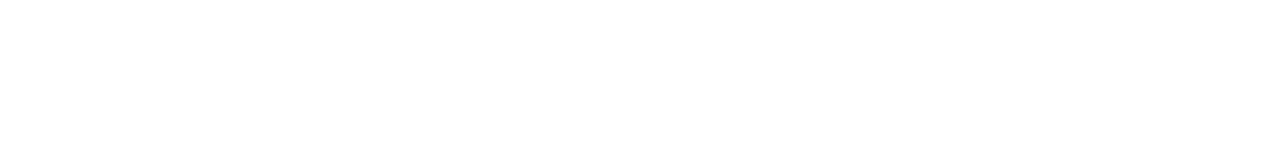
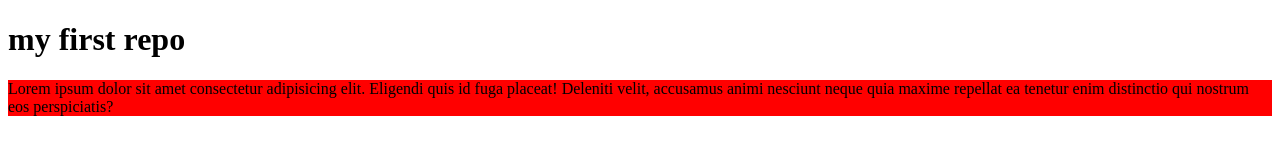
Before and after one commit to saymasadia11/my-first-repo, a plain HTML site: page index.html in a window 1280 px wide. Drawn offline with Linux system fonts and the light colour scheme.

Commit message:
added my first blog

```diff
--- a/index.html
+++ b/index.html
@@ -5,8 +5,13 @@
     <meta http-equiv="X-UA-Compatible" content="IE=edge">
     <meta name="viewport" content="width=device-width, initial-scale=1.0">
     <title>my first repo</title>
+    <link rel="stylesheet" href="style/blog.css">
 </head>
 <body>
+    <h1>my first repo</h1>
+    <div class="div">
+        Lorem ipsum dolor sit amet consectetur adipisicing elit. Eligendi quis id fuga placeat! Deleniti velit, accusamus animi nesciunt neque quia maxime repellat ea tenetur enim distinctio qui nostrum eos perspiciatis?
+    </div>
 
 </body>
 </html>
--- /dev/null
+++ b/style/blog.css
@@ -0,0 +1,3 @@
+.div{
+    background-color: red;
+}
```
